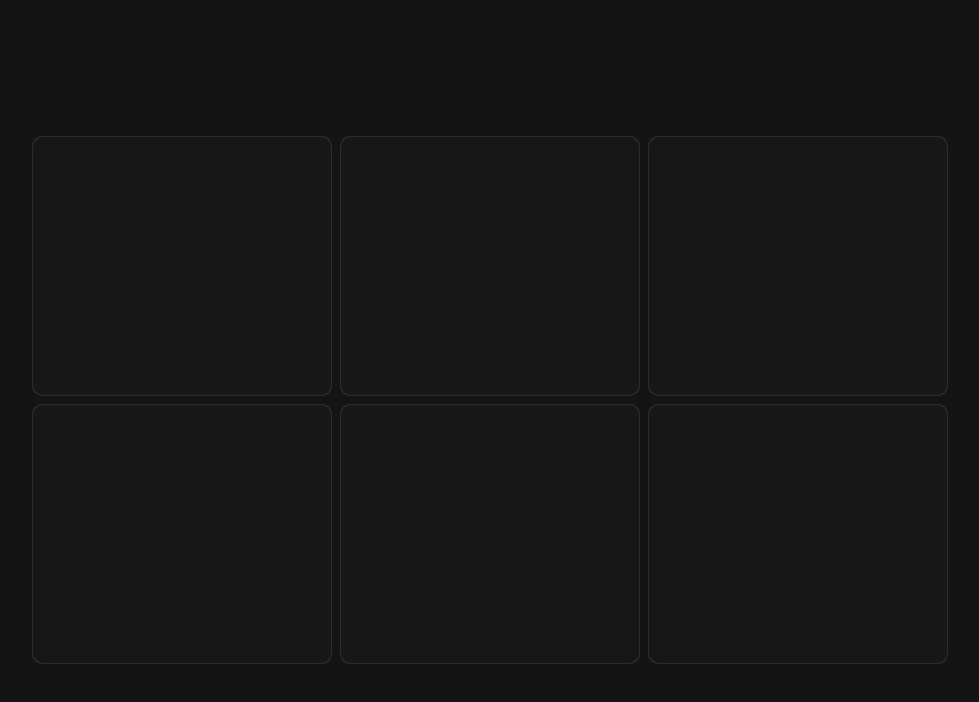
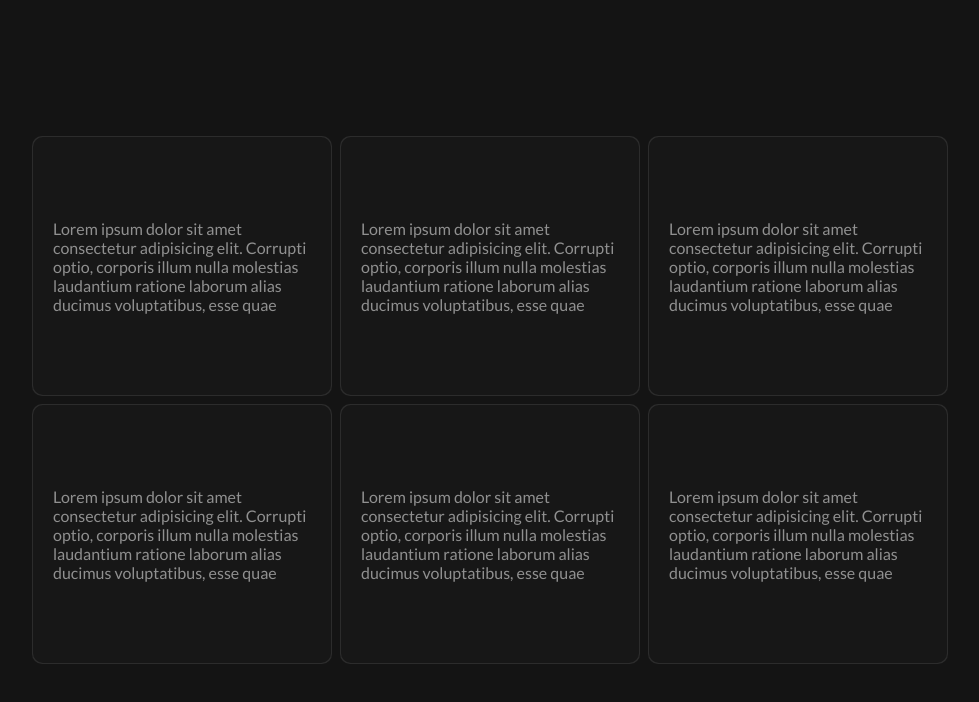
Before and after one commit to Darthdevv/JavaScript, a plain HTML site: page card/card.html in a window 1280 px wide. Shown: the whole page, without its empty margins (150-1129 px from the left). Drawn offline with Linux system fonts and the light colour scheme.

Commit message:
🍇  first commit

```diff
--- a/card/card.css
+++ b/card/card.css
@@ -19,6 +19,7 @@ body{
   font-family: "Lato", sans-serif;
   font-weight: 400;
   font-style: normal;
+  color: #909090;
 }
 
 #cards{
@@ -29,6 +30,13 @@ body{
   gap: 8px;
   width: calc(100% - 20px);
   flex-wrap: wrap;
+}
+
+.card-content{
+  display: flex;
+  align-items: center;
+  justify-content: center;
+  padding: 20px;
 }
 
 .card{
--- a/card/card.html
+++ b/card/card.html
@@ -13,27 +13,39 @@
 
   <div id="cards">
     <div class="card">
-      <div class="card-content"></div>
+      <div class="card-content">
+        Lorem ipsum dolor sit amet consectetur adipisicing elit. Corrupti optio, corporis illum nulla molestias laudantium ratione laborum alias ducimus voluptatibus, esse quae
+      </div>
       <div class="card-border"></div>
     </div>
     <div class="card">
-      <div class="card-content"></div>
+      <div class="card-content">
+                Lorem ipsum dolor sit amet consectetur adipisicing elit. Corrupti optio, corporis illum nulla molestias laudantium ratione laborum alias ducimus voluptatibus, esse quae
+      </div>
       <div class="card-border"></div>
     </div>
     <div class="card">
-      <div class="card-content"></div>
+      <div class="card-content">
+                Lorem ipsum dolor sit amet consectetur adipisicing elit. Corrupti optio, corporis illum nulla molestias laudantium ratione laborum alias ducimus voluptatibus, esse quae
+      </div>
       <div class="card-border"></div>
     </div>
     <div class="card">
-      <div class="card-content"></div>
+      <div class="card-content">
+                Lorem ipsum dolor sit amet consectetur adipisicing elit. Corrupti optio, corporis illum nulla molestias laudantium ratione laborum alias ducimus voluptatibus, esse quae
+      </div>
       <div class="card-border"></div>
     </div>
     <div class="card">
-      <div class="card-content"></div>
+      <div class="card-content">
+                Lorem ipsum dolor sit amet consectetur adipisicing elit. Corrupti optio, corporis illum nulla molestias laudantium ratione laborum alias ducimus voluptatibus, esse quae
+      </div>
       <div class="card-border"></div>
     </div>
     <div class="card">
-      <div class="card-content"></div>
+      <div class="card-content">
+                Lorem ipsum dolor sit amet consectetur adipisicing elit. Corrupti optio, corporis illum nulla molestias laudantium ratione laborum alias ducimus voluptatibus, esse quae
+      </div>
       <div class="card-border"></div>
     </div>
   </>
```
